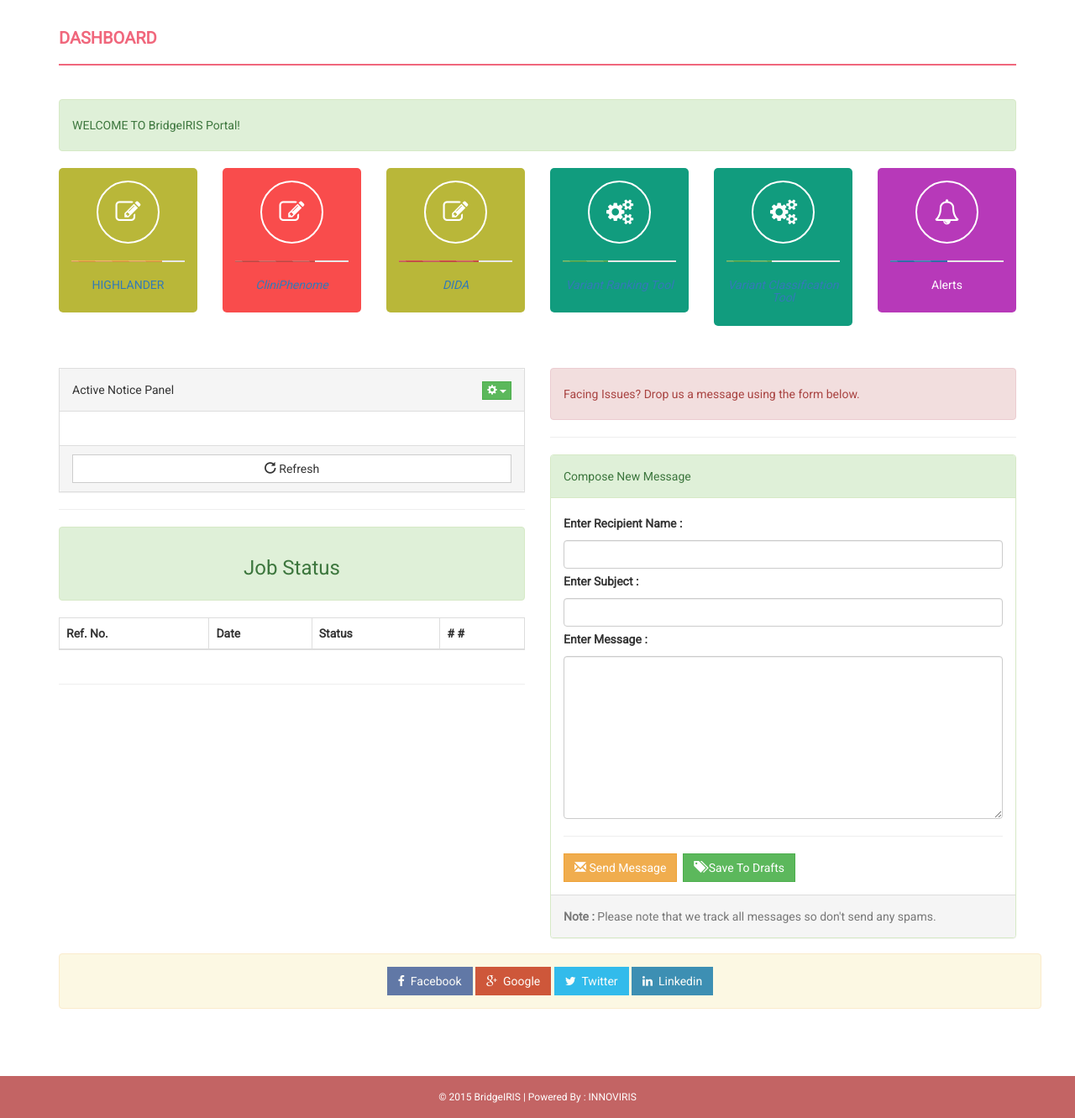
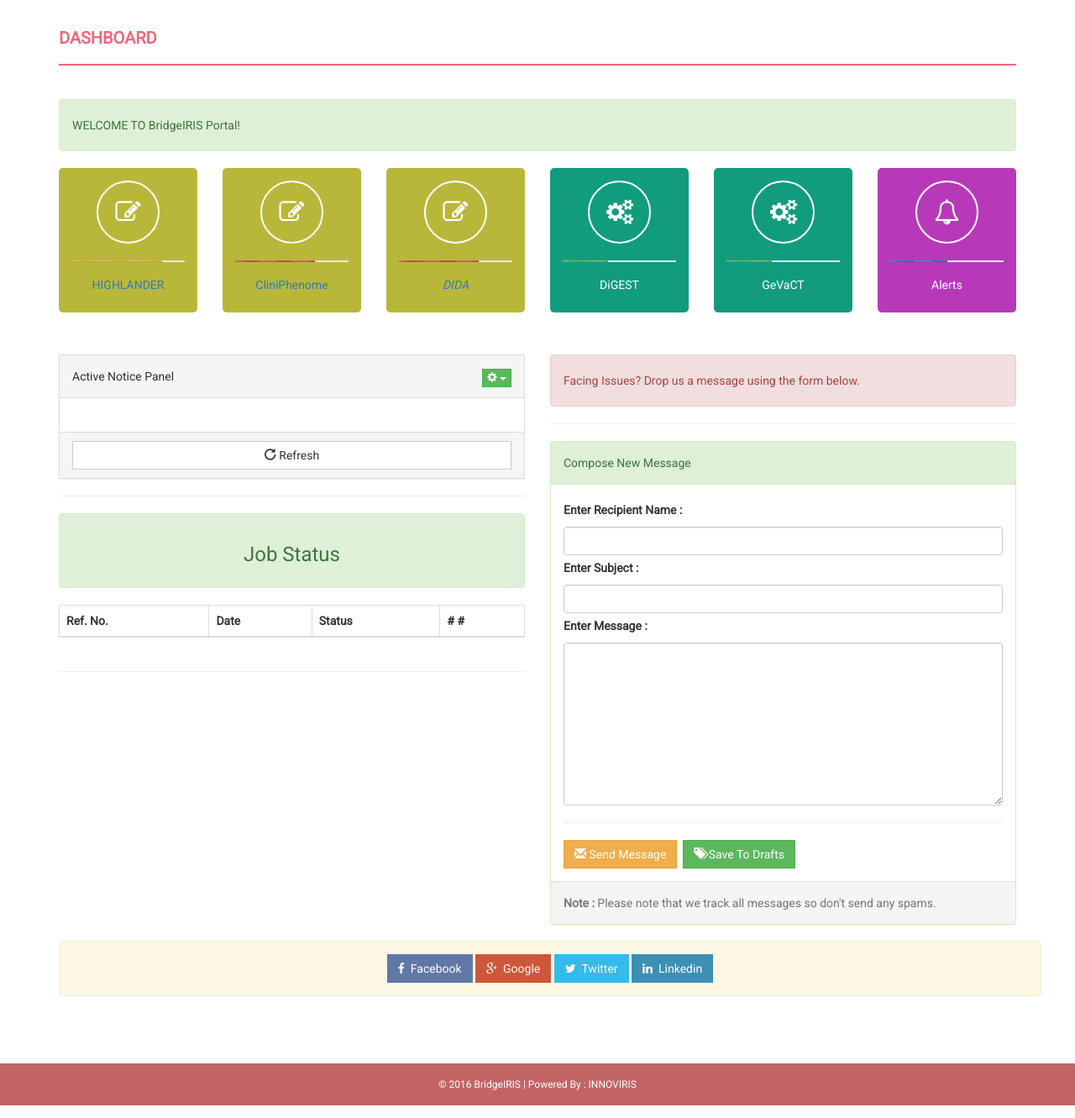
Before and after one commit to BRiDGEIris/BRiDGEIrisPortal, a PHP site: page /home.php in a window 1280 px wide. Shown: the part 301-1632 px from the top of the page at 84% size. Run offline with PHP 8.4, Linux system fonts and the light colour scheme; a user stored in the database is signed in; data comes from the database, SQL or seed files in the repository; lists and menus that the app fills with data are empty.

Commit message:
Names Updated
For DiGEST and GeVaCT

```diff
--- a/BrideIRISportalsite/home.php
+++ b/BrideIRISportalsite/home.php
@@ -140,19 +140,19 @@ include('session.php');
 		<div class="progress-bar progress-bar-warning" role="progressbar" aria-valuenow="80" aria-valuemin="0" aria-valuemax="100" style="width: 80%">
 		</div>
 		</div>
-				 <h5><a href = "http://sites.uclouvain.be/highlander/download.html" target="_blank"> HIGHLANDER </a></I></h5>
+				 <h5><a href = "http://sites.uclouvain.be/highlander/download.html" target="_blank"> HIGHLANDER </a></h5>
 			</div>
 		</div>
 
 
 		<div class="col-md-2 col-sm-3 col-xs-6">
-		<div class="dashboard-div-wrapper bk-clr-two">
+		<div class="dashboard-div-wrapper bk-clr-one">
 			<i  class="fa fa-edit dashboard-div-icon" ></i>
 			<div class="progress progress-striped active">
 		<div class="progress-bar progress-bar-danger" role="progressbar" aria-valuenow="70" aria-valuemin="0" aria-valuemax="100" style="width: 70%">
 		</div>
 		</div>
-			 <h5><I><a href =  "http://bridgeiris.ulb.ac.be/cliniphenome/" target="_blank"> CliniPhenome</a></I></h5>
+			 <h5><a href =  "http://bridgeiris.ulb.ac.be/cliniphenome/" target="_blank"> CliniPhenome</a></h5>
 		</div>
 		</div>
 
@@ -176,7 +176,7 @@ include('session.php');
 		<div class="progress-bar progress-bar-success" role="progressbar" aria-valuenow="40" aria-valuemin="0" aria-valuemax="100" style="width: 40%">
 		</div>
 		</div>
-			 <h5><I><a href = "http://bridgeiris.ulb.ac.be:82/digest/" target="_blank">Variant Ranking Tool</a></I></h5>
+			 <h5><a href = "http://bridgeiris.ulb.ac.be:82/digest/" target="_blank"><font color = "white">DiGEST</font></a></h5>
 		</div>
 		</div>
 
@@ -187,7 +187,7 @@ include('session.php');
 		<div class="progress-bar progress-bar-success" role="progressbar" aria-valuenow="40" aria-valuemin="0" aria-valuemax="100" style="width: 40%">
 		</div>
 		</div>
-			 <h5><I><a href = "http://bridgeiris.ulb.ac.be:81/gevact/" target="_blank">Variant Classification Tool</a></I></h5>
+			 <h5><a href = "http://bridgeiris.ulb.ac.be:81/gevact/" target="_blank"><font color = "white">GeVaCT</font></a></h5>
 		</div>
 		</div>
 
@@ -331,7 +331,7 @@ include('session.php');
         <div class="container">
             <div class="row" align = "center">
                 <div class="col-md-12">
-                    &copy; 2015 <a href="http://bridgeiris.ibsquare.be/" target="_blank"> BridgeIRIS </a> | Powered By : <a href="http://www.innoviris.be/" target="_blank">INNOVIRIS</a>
+                    &copy; 2016 <a href="http://bridgeiris.ibsquare.be/" target="_blank"> BridgeIRIS </a> | Powered By : <a href="http://www.innoviris.be/" target="_blank">INNOVIRIS</a>
                 </div>
 
             </div>
```
